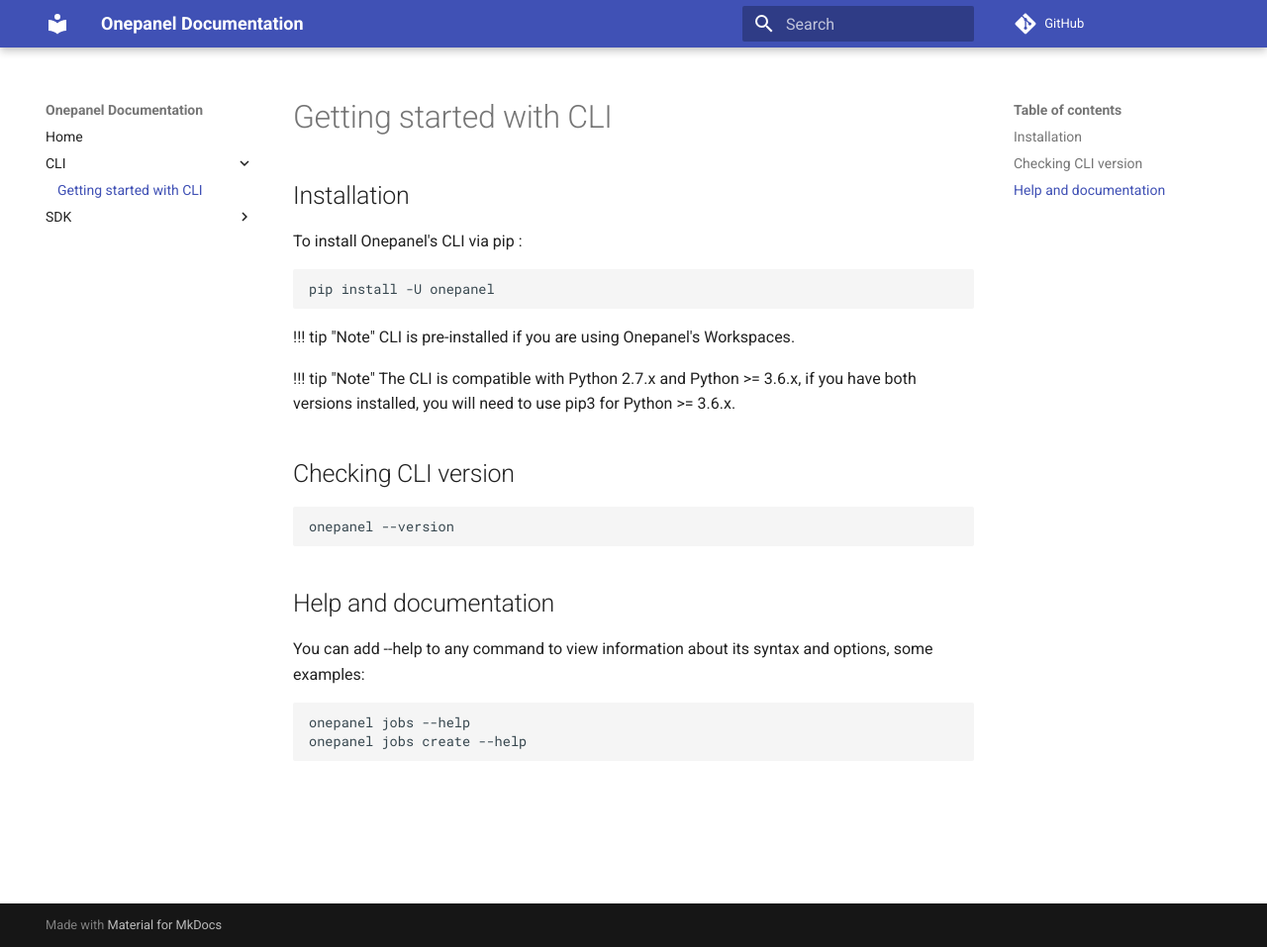
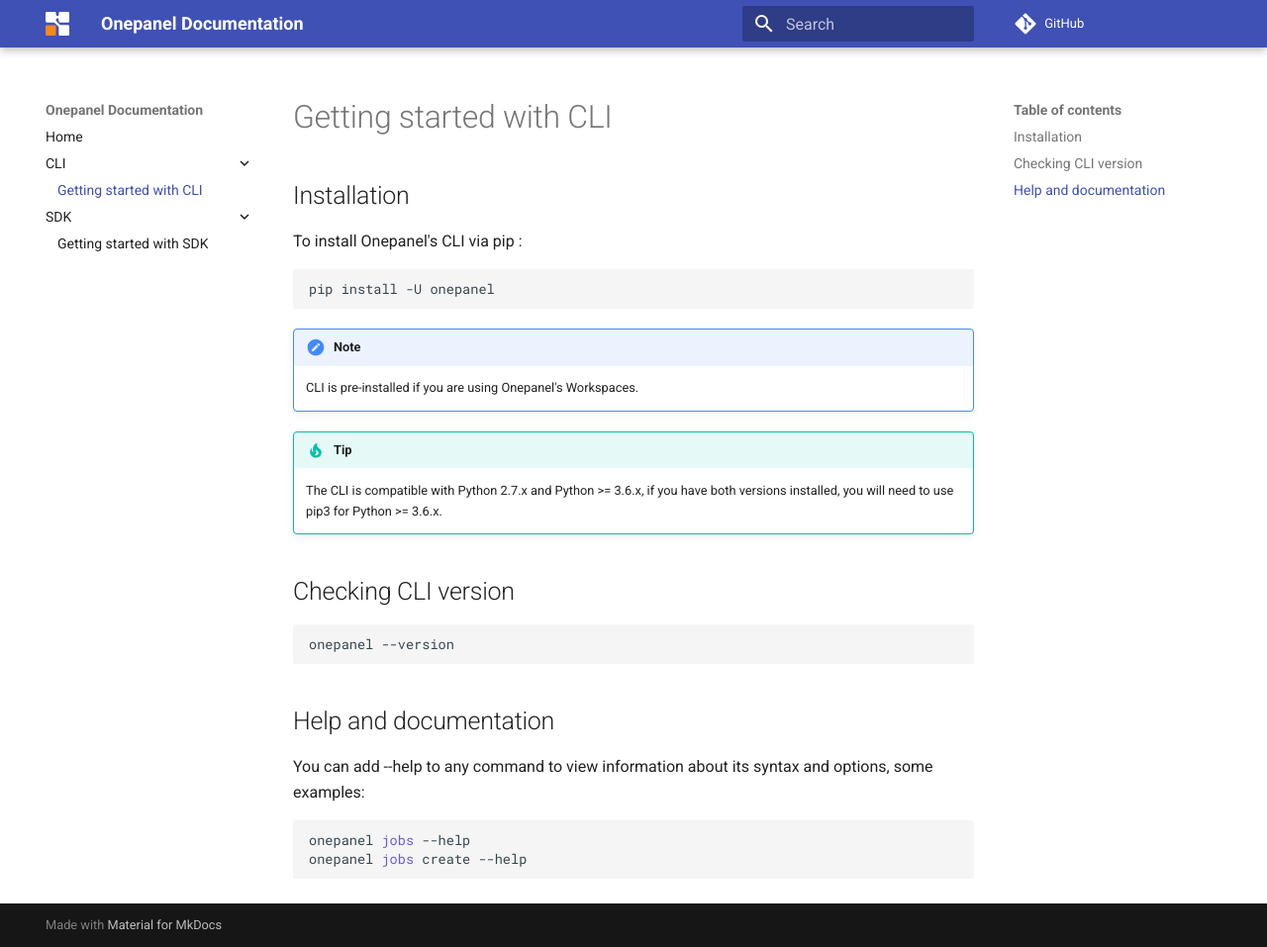
Before and after one commit to onepanelio/docs, an MkDocs documentation site: the page built from docs/cli/index.md, in a window 1280 px wide and 957 px high. Shown: the whole window at 99% size. Built offline with MkDocs 1.6.1 and Material for MkDocs 9.7.7, drawn with Linux system fonts in a browser that asks for light colours; comment, search, counter and statistics services are not loaded; old or Windows-style settings are respelled for this version of MkDocs.

Commit message:
additional theme updates

````diff
--- /dev/null
+++ b/docs/assets/css/extra.css
@@ -0,0 +1,4 @@
+.md-logo > img {
+    width: 28px;
+    height: 28px;
+}
--- /dev/null
+++ b/docs/assets/js/extra.js
@@ -0,0 +1,27 @@
+document.addEventListener("DOMContentLoaded", function() {
+    load_navpane();
+});
+
+function load_navpane() {
+    var width = window.innerWidth;
+    if (width <= 1200) {
+        return;
+    }
+
+    var nav = document.getElementsByClassName("md-nav");
+    for(var i = 0; i < nav.length; i++) {
+        if (typeof nav.item(i).style === "undefined") {
+            continue;
+        }
+
+        if (nav.item(i).getAttribute("data-md-level") && nav.item(i).getAttribute("data-md-component")) {
+            nav.item(i).style.display = 'block';
+            nav.item(i).style.overflow = 'visible';
+        }
+    }
+
+    var nav = document.getElementsByClassName("md-nav__toggle");
+    for(var i = 0; i < nav.length; i++) {
+       nav.item(i).checked = true;
+    }
+}
--- a/docs/cli/index.md
+++ b/docs/cli/index.md
@@ -1,19 +1,19 @@
 ## Installation
 To install Onepanel's CLI via pip :
 
-```
+```bash
 pip install -U onepanel
 ```
 
-!!! tip "Note"
+!!! note "Note"
     CLI is pre-installed if you are using Onepanel's Workspaces.
 
-!!! tip "Note"
+!!! tip "Tip"
     The CLI is compatible with Python 2.7.x and Python >= 3.6.x, if you have both versions installed, you will need to use pip3 for Python >= 3.6.x.
 
 ## Checking CLI version
 
-```
+```bash
 onepanel --version
 ```
 
@@ -21,7 +21,7 @@
 
 You can add --help  to any command to view information about its syntax and options, some examples:
 
-```
+```bash
 onepanel jobs --help
 onepanel jobs create --help
 ```
--- a/mkdocs.yml
+++ b/mkdocs.yml
@@ -4,9 +4,35 @@
 repo_url: https://github.com/onepanelio/docs
 theme:
   name: 'material'
-pages:
+  logo: assets/img/onepanel-logo-white.svg
+  palette:
+    primary: 'indigo'
+extra_css:
+  - assets/css/extra.css
+extra_javascript:
+  - assets/js/extra.js
+nav:
   - Home: index.md
   - CLI:
     - 'Getting started with CLI': cli/index.md
   - SDK:
-    - 'Getting start with SDK': sdk/index.md
+    - 'Getting started with SDK': sdk/index.md
+markdown_extensions:
+    - admonition
+    - codehilite
+    - pymdownx.arithmatex
+    - pymdownx.betterem:
+        smart_enable: all
+    - pymdownx.caret
+    - pymdownx.critic
+    - pymdownx.details
+    - pymdownx.emoji:
+        emoji_generator: !!python/name:pymdownx.emoji.to_svg
+    - pymdownx.inlinehilite
+    - pymdownx.magiclink
+    - pymdownx.mark
+    - pymdownx.smartsymbols
+    - pymdownx.superfences
+    - pymdownx.tasklist:
+        custom_checkbox: true
+    - pymdownx.tilde
--- /dev/null
+++ b/requirements.txt
@@ -0,0 +1,4 @@
+mkdocs
+mkdocs-material
+pymdown-extensions
+pygments
````
Also changed, not shown: docs/assets/img/onepanel-logo-white.svg (added), 1 other file.
